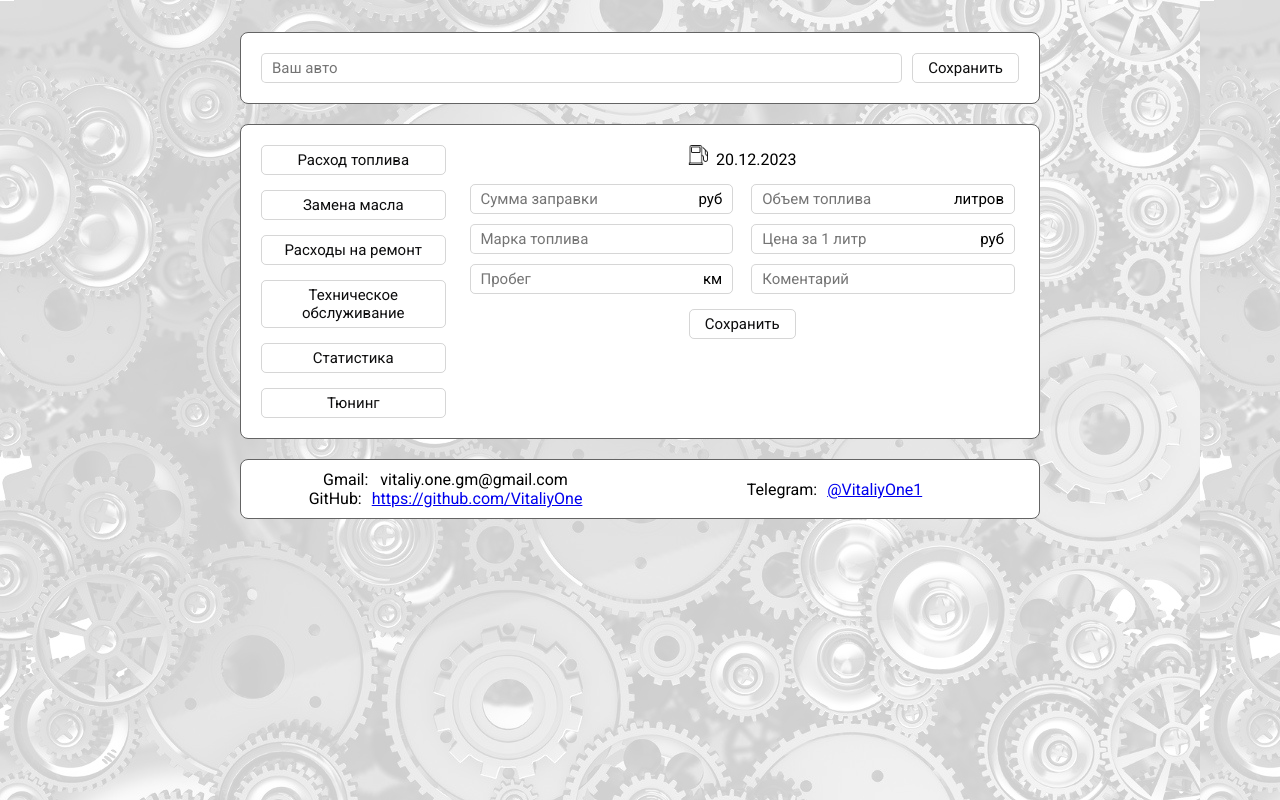
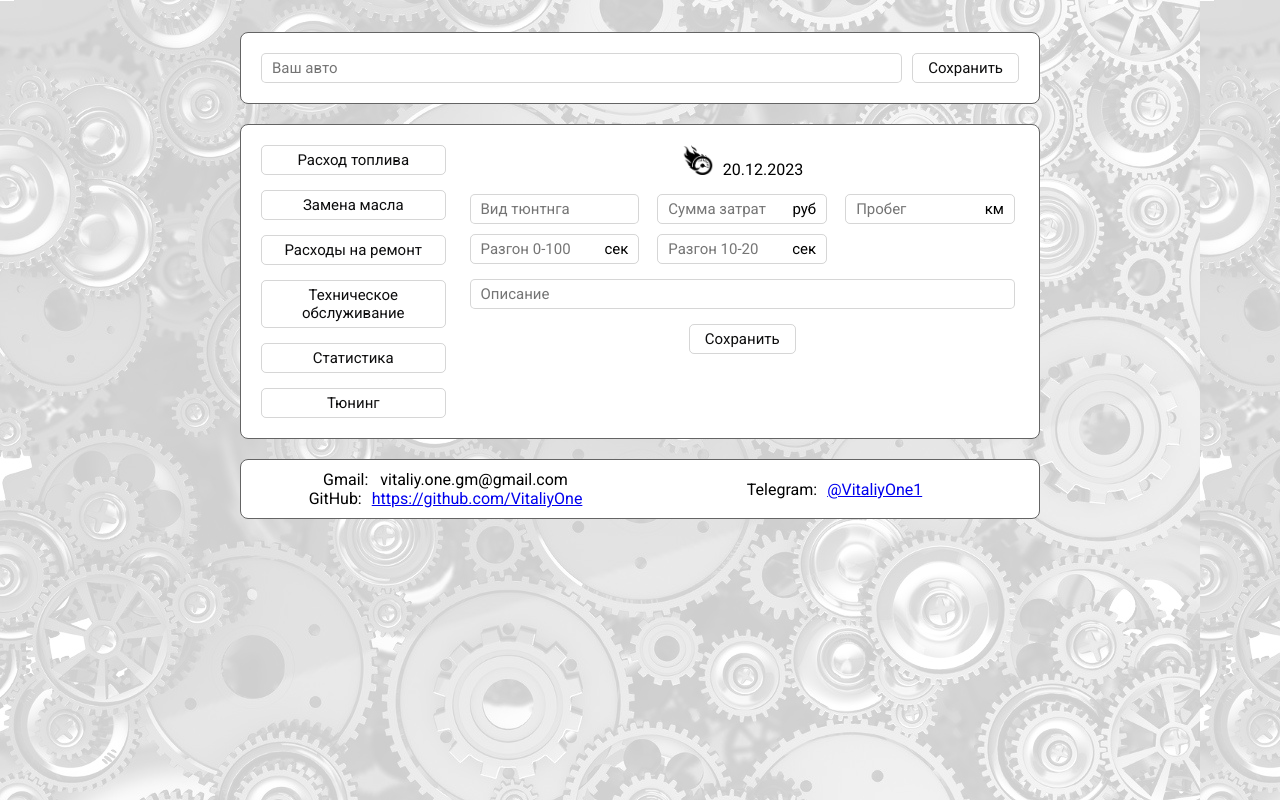
Before and after one commit to VitaliyOne/car-maintenance, a React (Vite) app: page / in a window 1280 px wide. Both pictures are taken after a click on the button "Тюнинг". Built offline with nearby package versions, Linux system fonts and the light colour scheme.

Commit message:
creating the Tuning component

```diff
--- a/src/components/CarMaintenanceMenu.tsx
+++ b/src/components/CarMaintenanceMenu.tsx
@@ -3,11 +3,13 @@ import FuelСonsumption from "./FuelСonsumption"
 import OilСhange from "./OilСhange"
 import MyButton from "./UI/button/MyButton"
 import RepairCosts from "./RepairCosts"
+import Tuning from "./Tuning"
 
 enum Tab {
   FUEL_CONSUMPTION = 'FUEL_CONSUMPTION',
   OIL_CHANGE = "OIL_CHANGE",
-  REPAIR_COSTS = "REPAIR_COSTS"
+  REPAIR_COSTS = "REPAIR_COSTS",
+  TUNING = "TUNING"
 }
 
 type TabComponentsMap = {
@@ -17,7 +19,8 @@ type TabComponentsMap = {
 const tabs: TabComponentsMap = {
   [Tab.FUEL_CONSUMPTION]: FuelСonsumption,
   [Tab.OIL_CHANGE]: OilСhange,
-  [Tab.REPAIR_COSTS]: RepairCosts
+  [Tab.REPAIR_COSTS]: RepairCosts,
+  [Tab.TUNING]: Tuning
 }
 
 
@@ -35,7 +38,7 @@ const CarMaintenanceMenu = () => {
         <MyButton children="Расходы на ремонт" onClick={() => setSelectedItem(Tab.REPAIR_COSTS)}></MyButton>
         <MyButton children="Техническое обслуживание" onClick={() => setSelectedItem(Tab.FUEL_CONSUMPTION)}></MyButton>
         <MyButton children="Статистика" onClick={() => setSelectedItem(Tab.FUEL_CONSUMPTION)}></MyButton>
-        <MyButton children="Тюнинг" onClick={() => setSelectedItem(Tab.FUEL_CONSUMPTION)}></MyButton>
+        <MyButton children="Тюнинг" onClick={() => setSelectedItem(Tab.TUNING)}></MyButton>
       </div>
       <div>
         <TabComponent />
--- /dev/null
+++ b/src/components/Tuning.tsx
@@ -0,0 +1,33 @@
+import { useEffect, useState } from 'react';
+import tuningIcon from '/public/tuningIcon.png';
+import MyInput from './UI/input/MyInput';
+import MyButton from './UI/button/MyButton';
+import InputAdornment from './UI/InputAdornment/InputAdornment';
+
+const Tuning = () => {
+    const [dateTime, setDateTime] = useState<string>();
+    useEffect(() => {
+        const date = new Date();
+        setDateTime(`${date.getDate()}.${date.getMonth()+1}.${date.getFullYear()}`)
+      }, []);
+
+
+  return (
+    <div>
+        <time><img src={tuningIcon} alt="OilLamp" style={{height: "30px"}}/> &nbsp;{dateTime}</time>
+        <div className="infoOilСhange">
+            <MyInput placeholder="Вид тюнтнга" type="text"></MyInput>
+            <InputAdornment placeholder="Сумма затрат" type="number" span="руб"></InputAdornment>
+            <InputAdornment placeholder="Пробег" type="number" span="км"></InputAdornment>
+            <InputAdornment placeholder="Разгон 0-100" type="number" span="сек"></InputAdornment>
+            <InputAdornment placeholder="Разгон 10-20" type="number" span="сек"></InputAdornment>
+        </div>
+        <div className="infoOilСhange">
+          <MyInput placeholder="Описание" type="text"></MyInput>
+        </div>
+        <MyButton children="Сохранить"></MyButton>
+    </div>
+  )
+}
+
+export default Tuning
```
Also changed, not shown: public/tuningIcon.png (added).
